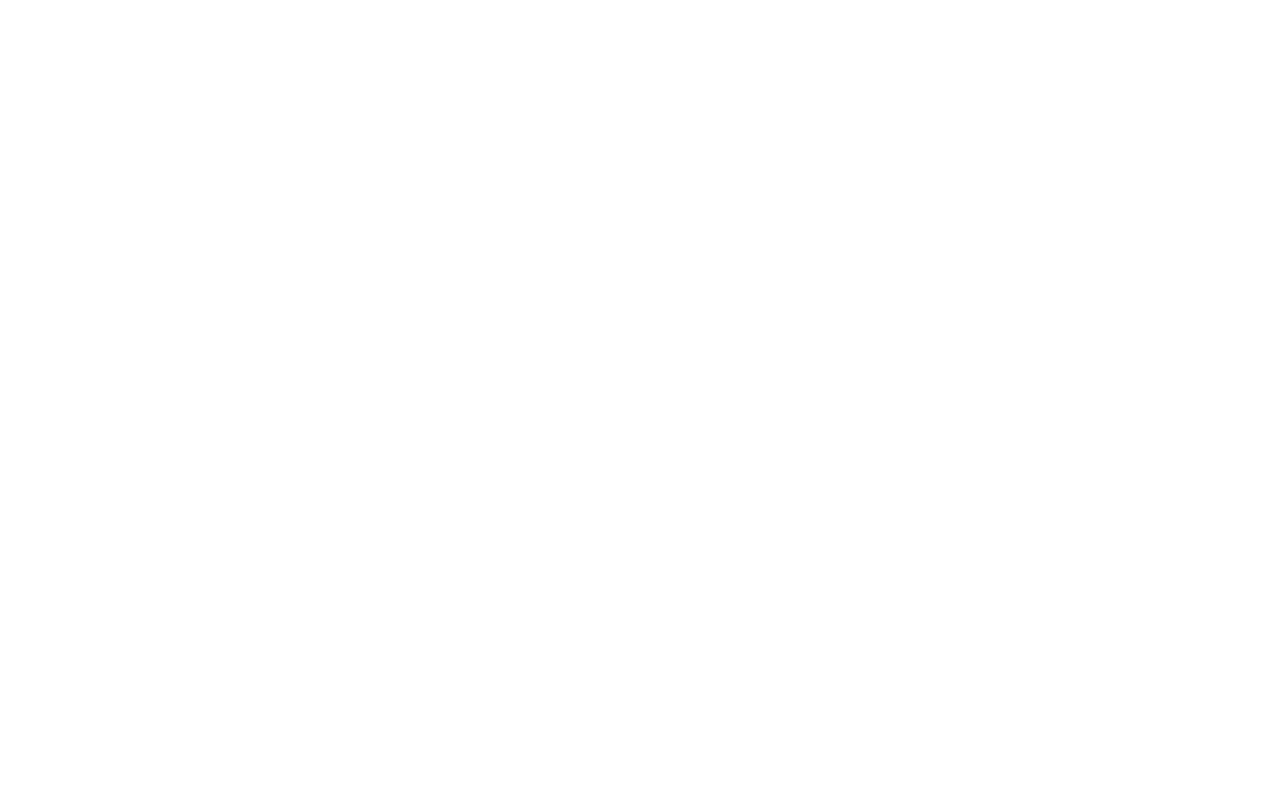
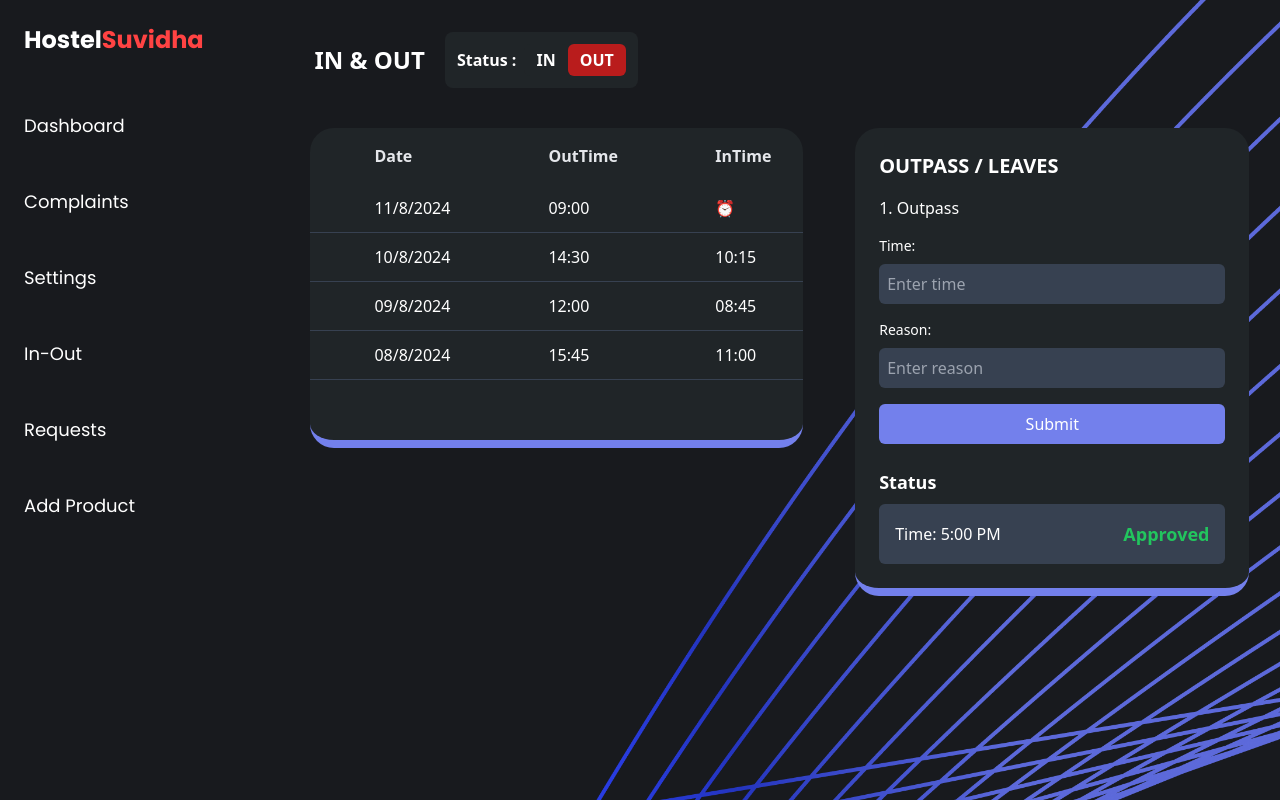
Before and after one commit to ddddsssss4/Hostel_Suvidha_Frontend, a React (Vite) app in the folder Hostel_Suvidha/: page /inOut in a window 1280 px wide. Before the commit this address had no page. Built offline with nearby package versions, Linux system fonts and the light colour scheme.

Commit message:
added inout page

```diff
--- a/Hostel_Suvidha/src/App.jsx
+++ b/Hostel_Suvidha/src/App.jsx
@@ -20,6 +20,7 @@ import WashRoom from './Components/WashRoom'
 import RoomService from './Components/RoomService'
 import Disciplinary from './Components/Disciplinary'
 import Wifi from './Components/Wifi'
+import InOut from './Components/InOut'
 
 const App = () => (
   <BrowserRouter>
@@ -30,6 +31,7 @@ const App = () => (
         <Route path="/settings" element={<Settings />} />
         <Route path="/requests" element={<Requests />} />
         <Route path="/add-product" element={<AddProduct />} />
+        <Route path="/inOut" element={<InOut/>}/>
         <Route path="/Complaints/Electronic" element={<Electronic/>}/>
         <Route path="/Complaints/Furniture" element={<Furniture/>}/>
         <Route path="/Complaints/Washroom" element={<WashRoom/>}/>
--- a/Hostel_Suvidha/src/Components/Dashboard.jsx
+++ b/Hostel_Suvidha/src/Components/Dashboard.jsx
@@ -119,7 +119,7 @@ const Dashboard = () => {
               <table className="min-w-full table-auto h-10">
                 <thead >
                   <tr>
-                    <th className="px-4 py-2 text-gray-200">Type Of Complaint</th>
+
                     <th className="px-4 py-2 text-gray-200">Complaint ID</th>
                     <th className="px-4 py-2 text-gray-200">Status</th>
                     <th className="px-4 py-2 text-gray-200">Details</th>
@@ -151,7 +151,7 @@ const Dashboard = () => {
           {/* Right side div */}
           <div className="w-[40%] p-4 relative z-10 pr-8 ">
             <div className="flex justify-end align- items-center gap-3">
-              <div className="text-white text-sm font-extrabold text-lg">
+              <div className="text-white text-sm font-extrabold">
                 <span className='text-[#FF824C] text-sm'>STUDENT </span>
                 <br />
                 AMAN KUMAR
--- /dev/null
+++ b/Hostel_Suvidha/src/Components/InOut.jsx
@@ -0,0 +1,161 @@
+import React, { useEffect, useState } from "react";
+import bg from '../assets/bgelement.png';
+import '../App.css';
+const InOut = () => {
+    const check =(value)=>{
+        if(value==null){
+            return true;
+        }
+        else{
+            false;
+        }
+    }
+    const [status,setStatus] = useState("Approved");
+    const requests = [
+        { time: '09:00 AM', reason: 'Doctor Appointment', status: 'Approved' },
+        { time: '12:00 PM', reason: 'Family Event', status: 'Declined' },
+        { time: '03:00 PM', reason: 'Meeting with Professor', status: 'Pending' },
+      ];
+    const [inOutLogs,setInOutLogs] = useState([
+        {
+          date: "11/8/2024",
+          inTime: null,
+          outTime: "09:00",
+        },
+        {
+          date: "10/8/2024",
+          inTime: "10:15",
+          outTime: "14:30",
+        },
+        {
+          date: "09/8/2024",
+          inTime: "08:45",
+          outTime: "12:00",
+        },
+        {
+          date: "08/8/2024",
+          inTime: "11:00",
+          outTime: "15:45",
+        }])
+    const [inStatus,  setInStatus] = useState(inOutLogs[0].inTime == null ? false : true);
+    useEffect(()=>{
+        if(inOutLogs[0].inTime == null){
+            setInStatus(false);
+        }
+        else{
+            setInStatus(true);
+        }
+    })
+  return (
+    <div>
+        <img
+        src={bg}
+        alt="Background Element"
+        className="absolute inset-0 w-full h-full object-cover z-[-1]"
+      />
+        <div className=" text-white h-screen w-full flex flex-col items-center py-6">
+            <div className="flex items-center justify-items-start w-full">
+                <div className="text-2xl p-5 font-bold">IN & OUT</div>
+                <div className="flex items-center bg-[#202528] gap-2 p-3 rounded-lg">
+                <span className="font-semibold">Status :</span>
+                <div className="flex justify-between">
+                <div className={`${inStatus==true?`bg-green-700`:`bg-[#202528]`} text-white font-bold px-3 py-1 rounded-md`}>IN</div>
+                <div className={`${inStatus==false?`bg-red-700`:`bg-[#202528]`} text-white font-bold px-3 py-1 rounded-md`}>OUT</div>
+                </div>
+                </div>
+            </div>
+
+            <div className="mt-8 flex gap-8 w-full">
+                {/* <div className="flex-1 bg-[#202528] p-6 rounded-xl">
+                    <div className="grid grid-cols-3 font-semibold text-lg mb-4">
+                        <div className="flex justify-center items-center"><span>Date</span></div>
+                        <div className="flex justify-center items-center"><span>Out Time</span></div>
+                        <div className="flex justify-center items-center"><span>In Time</span></div>
+                    </div>
+                    {inOutLogs.map((val)=>(
+                        <div>
+                        <div className="grid grid-cols-3 justify-center items-center text-lg">
+                            <div className="flex justify-center items-center"><span>{val.date}</span></div>
+                            <div className="flex justify-center items-center"><span>{val.outTime}</span></div>
+                            <div className="flex justify-center items-center"><span>{check(val.inTime)?"⏰":val.inTime}</span></div>
+                        </div>
+                        <div className="bg-[#1A1818] h-1"></div>
+                        </div>
+                    ))}
+                </div> */}
+               <div className="flex justify-center items-top pb-4 mb-2 w-[50%] h-80 bg-[#202528] rounded-3xl overflow-y-auto custom-scroll ml-4 shadow-black border-b-8 border-[#7380EC]">
+                    <table className="min-w-full table-auto h-10">
+                        <thead>
+                        <tr>
+                            <th className="px-4 py-4 pl-16 text-gray-200 text-left">Date</th>
+                            <th className="px-4 py-4 pl-16 text-gray-200 text-left">OutTime</th>
+                            <th className="px-4 py-4 pl-16 text-gray-200 text-left">InTime</th>
+                        </tr>
+                        </thead>
+                        <tbody>
+                        {inOutLogs.map((val, i) => (
+                            <tr key={i} className="border-b border-gray-700">
+                            <td className="px-4 py-3 pl-16 text-white text-left">{val.date}</td>
+                            <td className="px-4 py-3 pl-16 text-white text-left">{val.outTime}</td>
+                            <td className="px-4 py-3 pl-16 text-white text-left">{check(val.inTime) ? "⏰" : val.inTime}</td>
+                            </tr>
+                        ))}
+                        </tbody>
+                    </table>
+                </div>
+                <div className="flex ml-5 bg-[#202528] flex-col p-6 rounded-3xl w-[40%] border-b-8 border-[#7380EC]">
+    <h2 className="text-xl font-semibold mb-4">OUTPASS / LEAVES</h2>
+    <form className="space-y-4">
+        <div className="flex justify-between">
+            <span>1. Outpass</span>
+        </div>
+        <div className="space-y-2">
+            <label className="block text-sm font-medium">Time:</label>
+            <input
+                type="text"
+                className="bg-gray-700 border-none text-white p-2 rounded-md w-full"
+                placeholder="Enter time"
+            />
+        </div>
+        <div className="space-y-2">
+            <label className="block text-sm font-medium">Reason:</label>
+            <input
+                type="text"
+                className="bg-gray-700 border-none text-white p-2 rounded-md w-full"
+                placeholder="Enter reason"
+            />
+        </div>
+        <button
+            type="submit"
+            className="bg-[#7380EC] text-white p-2 rounded-md w-full mt-4"
+        >
+            Submit
+        </button>
+    </form>
+
+    {/* Status section */}
+    <div className="mt-6">
+        <h3 className="text-lg font-semibold mb-2">Status</h3>
+        <div className="bg-gray-700 p-4 rounded-md text-white">
+            <div className="flex justify-between items-center">
+                <span className="font-medium">Time: 5:00 PM</span> {/* Dynamic time */}
+                {/* Dynamic status color */}
+                <span className={`font-bold text-lg ${status === 'Approved' ? 'text-green-500' : 'text-red-500'}`}>
+                    {status}
+                </span>
+            </div>
+        </div>
+    </div>
+</div>
+
+
+
+
+
+            </div>
+        </div>
+    </div>
+  );
+};
+
+export default InOut;
--- a/Hostel_Suvidha/src/Components/MainLayout.jsx
+++ b/Hostel_Suvidha/src/Components/MainLayout.jsx
@@ -28,6 +28,7 @@ const MainLayout = () => {
           <NavLinkItem to="/" label="Dashboard"  className='bg-red-500 text-3xl'/>
           <NavLinkItem to="/complaints" label="Complaints" />
           <NavLinkItem to="/settings" label="Settings" />
+          <NavLinkItem to="/inOut" label= "In-Out"/>
           <NavLinkItem to="/requests" label="Requests" />
           <NavLinkItem to="/add-product" label="Add Product" />
         </ul>
```
